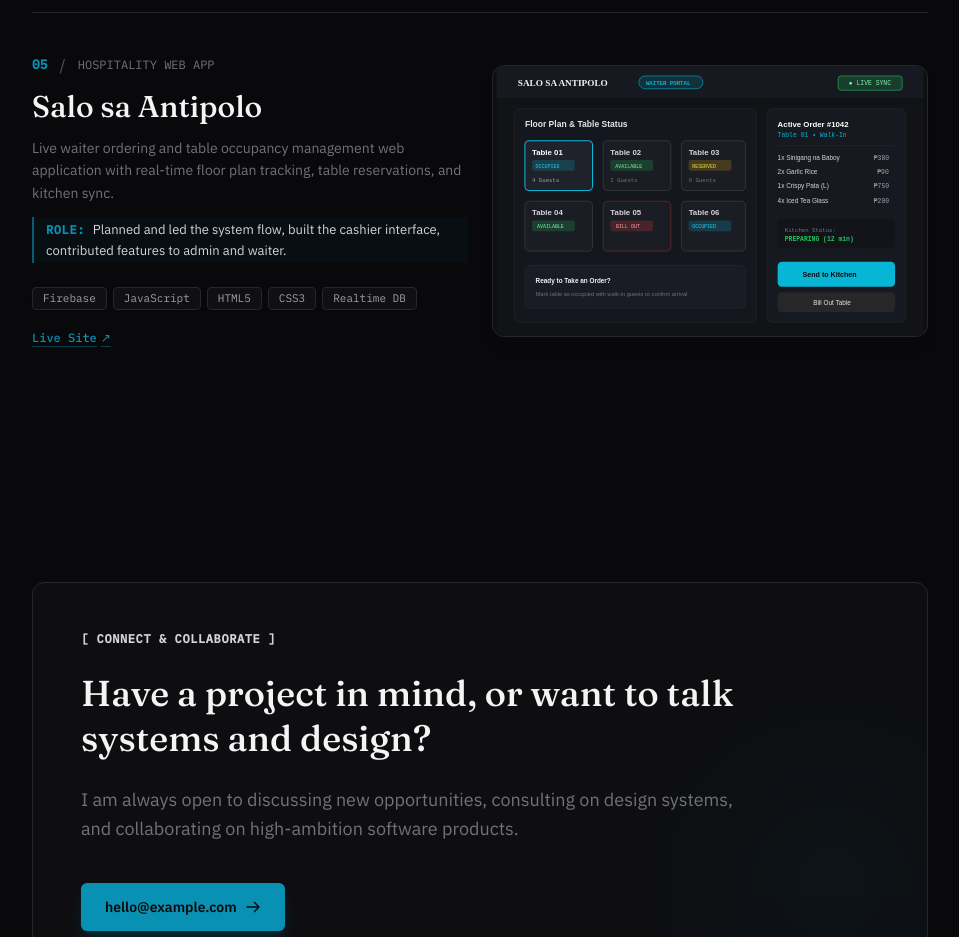
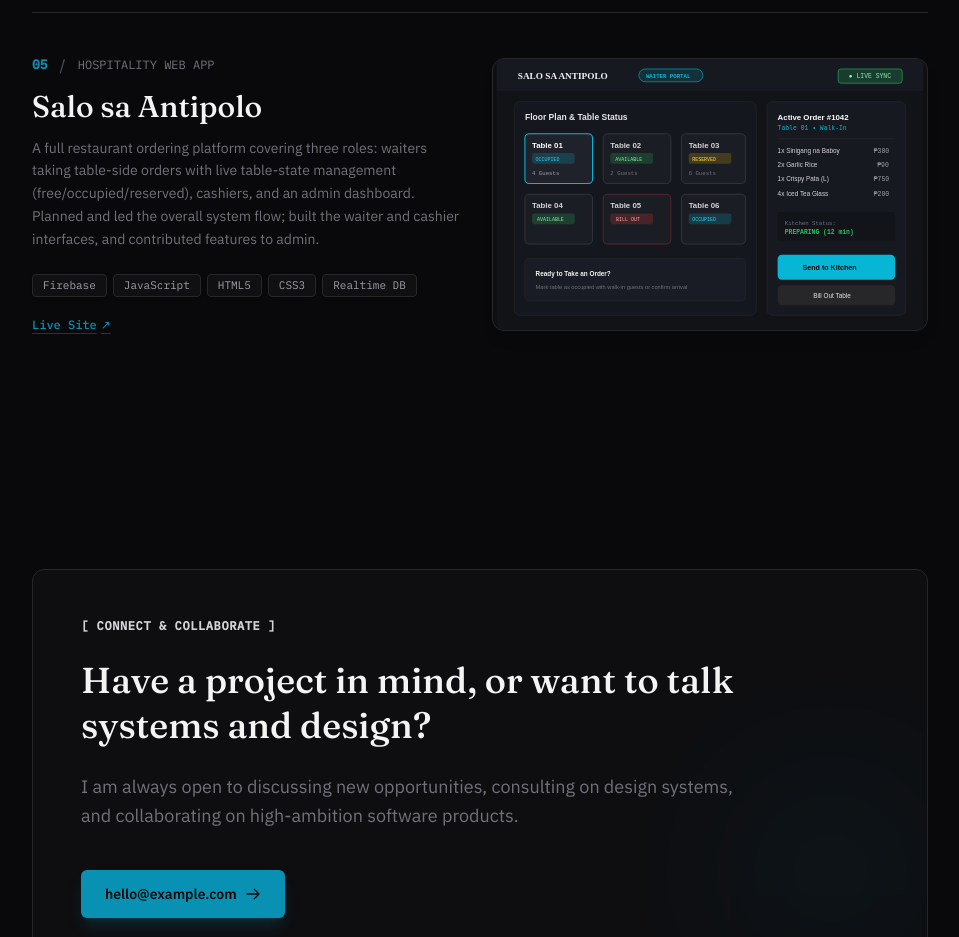
Before and after one commit to Yiizer/ReinPortfolio, a Next.js app in the folder app/: page /works in a window 1280 px wide. Shown: the part 1900-2837 px from the top of the page, without its empty margins (160-1119 px from the left). Built offline with nearby package versions, Linux system fonts and the light colour scheme.

Commit message:
feat: update Salo sa Antipolo description with system scope and role contributions

```diff
--- a/app/src/data/projects.ts
+++ b/app/src/data/projects.ts
@@ -88,8 +88,7 @@ export const ALL_PROJECTS: Project[] = [
     name: "Salo sa Antipolo",
     subtitle: "Restaurant Waiter & Order Terminal",
     blurb:
-      "Live waiter ordering and table occupancy management web application with real-time floor plan tracking, table reservations, and kitchen sync.",
-    role: "Planned and led the system flow, built the cashier interface, contributed features to admin and waiter.",
+      "A full restaurant ordering platform covering three roles: waiters taking table-side orders with live table-state management (free/occupied/reserved), cashiers, and an admin dashboard. Planned and led the overall system flow; built the waiter and cashier interfaces, and contributed features to admin.",
     stack: ["Firebase", "JavaScript", "HTML5", "CSS3", "Realtime DB"],
     href: "https://salo-sa-antipolo.web.app/waiter.html",
     external: true,
```
